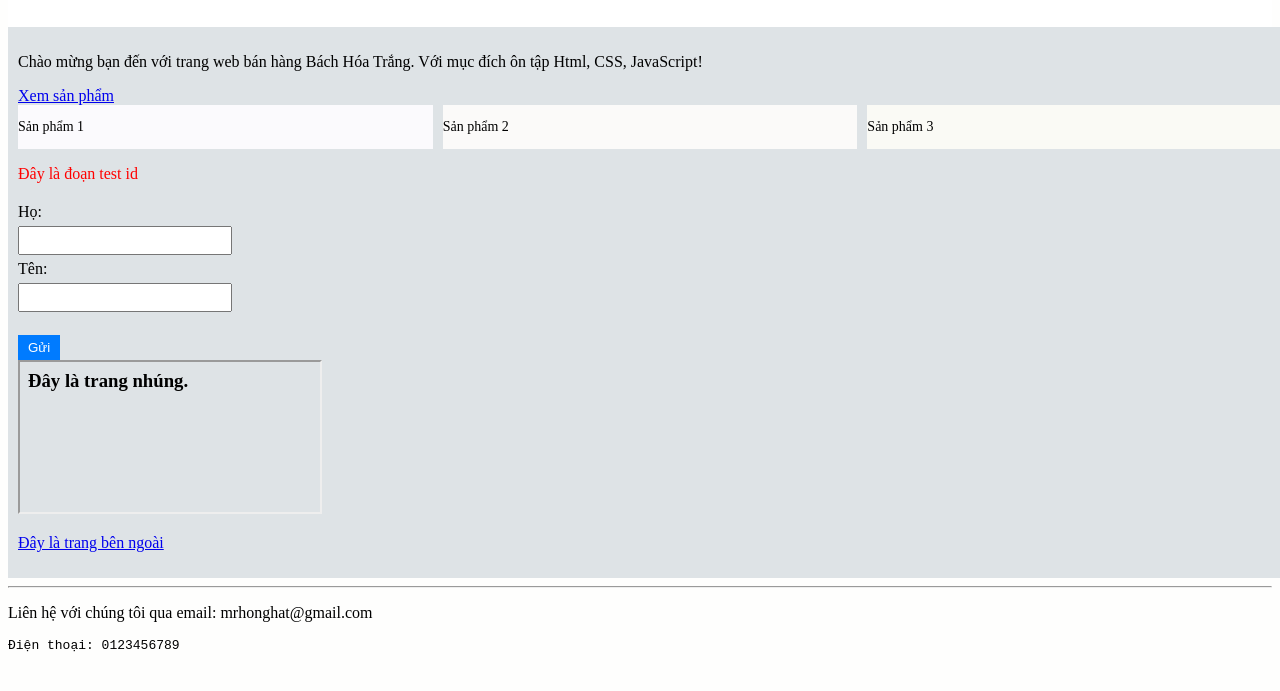
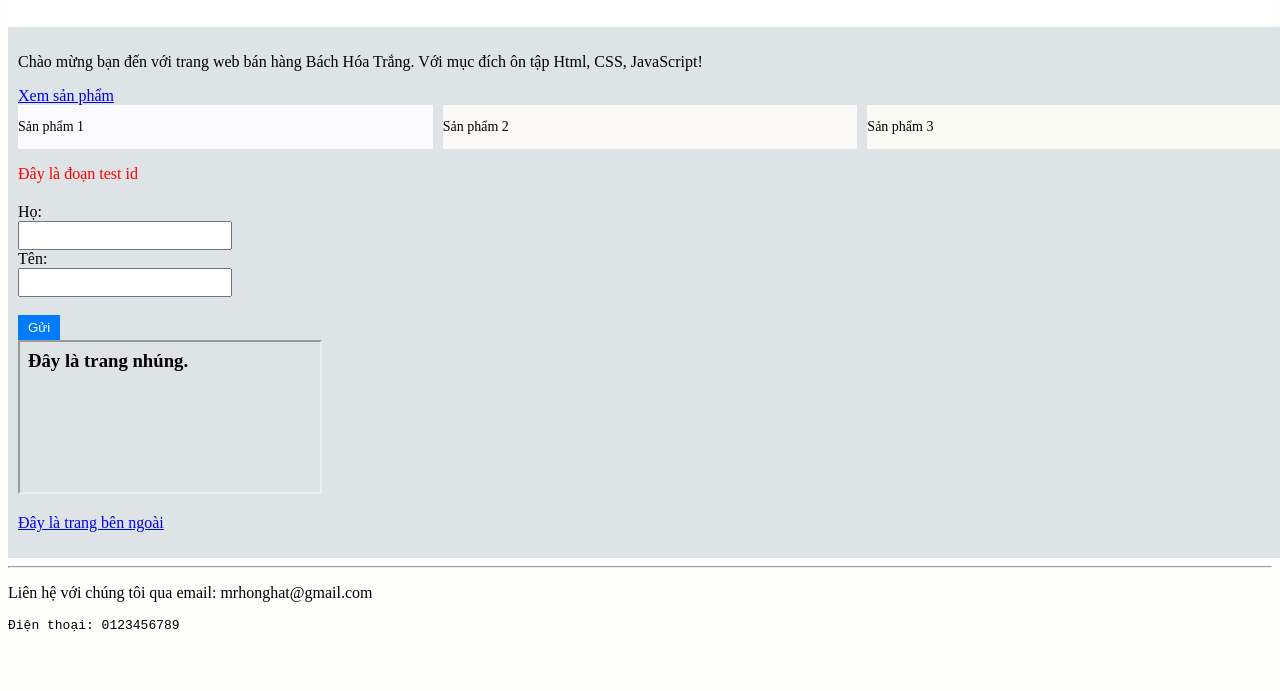
Before and after one commit to honghat/on-tap, a plain HTML site: page webbanhang/index.html in a window 1280 px wide. Shown: the part 81-772 px from the top of the page. Drawn offline with Linux system fonts and the light colour scheme.

Commit message:
first commit

```diff
--- a/webbanhang/index.css
+++ b/webbanhang/index.css
@@ -57,7 +57,7 @@ form{
 }
 form input[type="text"], form input[type="password"]{
     padding: 5px;
-    margin: 5px 0;
+    margin: 0px 0;
     width: 200px;
 }
 form input[type="submit"]{
--- a/webbanhang/index.html
+++ b/webbanhang/index.html
@@ -1,7 +1,7 @@
 <!DOCTYPE html> <!--html5-->
 <html>
 <head>
-<title>Trang chủ</title><!--Tiêu đề trang-->
+<title>Bách Hóa Trắng</title><!--Tiêu đề trang-->
 <meta http-equiv="Content-Type" content="text/html; charset=UTF-8"><!--Cài font unicode-->
 <meta name="viewport" content="width=device-width, initial-scale=1.0"><!--Cài đặt hiển thị trên di động-->
 <link rel="stylesheet"  type="text/css" href="index.css"><!--Cài css-->
```
